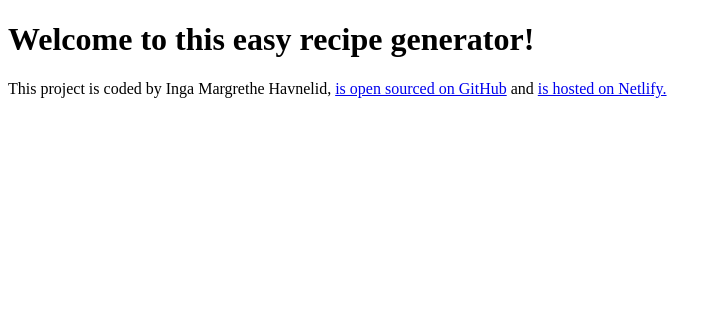
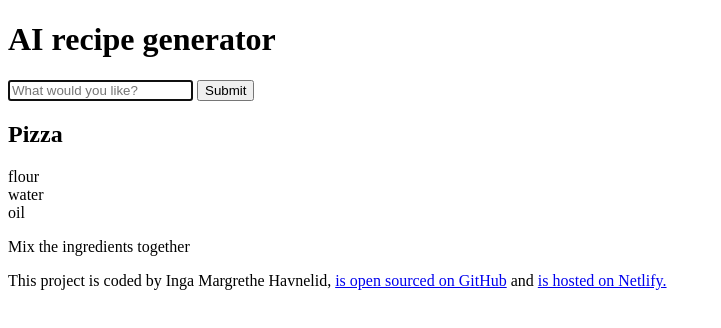
Before and after one commit to Ingamha/easy-recipe-generator, a plain HTML site: page index.html in a window 1280 px wide. Shown: the whole page, without its empty margins (0-721 px from the left). Drawn offline with Linux system fonts and the light colour scheme.

Commit message:
Added basic html structure

```diff
--- a/index.html
+++ b/index.html
@@ -7,8 +7,33 @@
     <link rel="stylesheet" href="scr/style.css" />
   </head>
   <body>
-    <h1>Welcome to this easy recipe generator!</h1>
-
+    <header>
+      <h1>AI recipe generator</h1>
+    </header>
+    <main>
+      <form action="">
+        <input
+          type="text"
+          placeholder="What would you like?"
+          autofocus
+          required
+          autocomplete="off"
+        />
+        <input type="submit" />
+      </form>
+      <div>
+        <h2>Pizza</h2>
+        <p>
+          flour
+          <br />
+          water
+          <br />
+          oil
+          <br />
+        </p>
+        <p>Mix the ingredients together</p>
+      </div>
+    </main>
     <footer>
       This project is coded by Inga Margrethe Havnelid,
       <a href="https://github.com/Ingamha/easy-recipe-generator" target="_blank"
```
